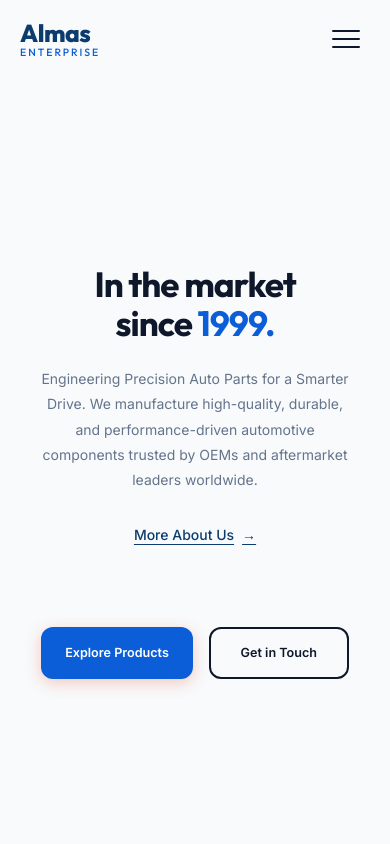
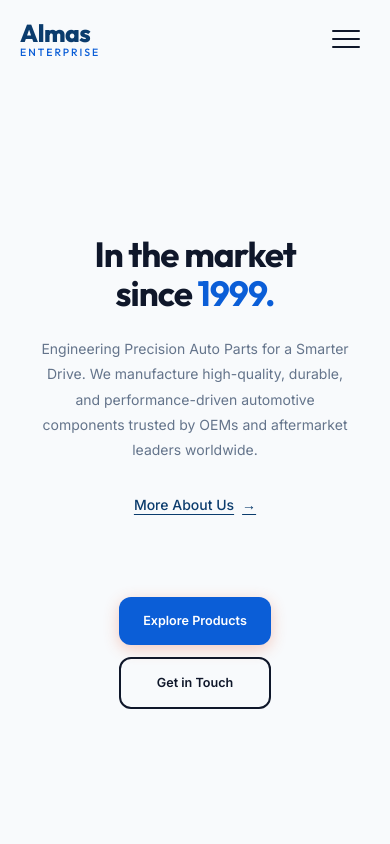
Before and after one commit to MunafBadarpura/almas-auto-parts-1, a React (Vite) app: page / in a window 390 px wide. Shown: the top 844 px of the page. Built offline with nearby package versions, Linux system fonts and the light colour scheme.

Commit message:
fixed phone leggin issyre in home screeen

```diff
--- a/src/App.css
+++ b/src/App.css
@@ -4,10 +4,14 @@
   min-height: 100vh;
   display: flex;
   flex-direction: column;
+  overflow-x: hidden;
+  width: 100%;
 }
 
 main {
   flex: 1;
+  overflow-x: hidden;
+  width: 100%;
 }
 
 /* Page transition effects */
--- a/src/components/Hero.css
+++ b/src/components/Hero.css
@@ -161,14 +161,17 @@
     }
 
     .hero-buttons {
-        flex-direction: row;
-        flex-wrap: wrap;
-        justify-content: center;
-        gap: 16px;
+        flex-direction: column;
+        align-items: stretch;
+        gap: 12px;
+        max-width: 300px;
+        margin-left: auto;
+        margin-right: auto;
     }
 
     .hero-buttons .btn {
-        min-width: 140px;
+        width: 100%;
+        min-width: auto;
         padding: 14px 24px;
         font-size: 0.9rem;
     }
--- a/src/components/Testimonials.css
+++ b/src/components/Testimonials.css
@@ -1,5 +1,5 @@
 .testimonials {
-    padding: 80px 0;
+    padding: 20px 0;
     background: var(--primary);
     overflow: hidden;
 }
--- a/src/index.css
+++ b/src/index.css
@@ -79,6 +79,7 @@
 html {
   scroll-behavior: smooth;
   font-size: 16px;
+  overflow-x: hidden;
 }
 
 body {
@@ -127,6 +128,7 @@ ul, ol {
   margin: 0 auto;
   padding: var(--container-padding);
   width: 100%;
+  overflow-x: hidden;
 }
 
 /* Section Titles */
--- a/src/pages/AboutUsPage.css
+++ b/src/pages/AboutUsPage.css
@@ -5,7 +5,7 @@
 
 /* Hero Section */
 .about-hero {
-    padding: 160px 0 80px;
+    padding: 120px 0 80px;
     background: var(--bg-light);
     text-align: center;
 }
@@ -570,7 +570,7 @@
 
 @media (max-width: 768px) {
     .about-hero {
-        padding: 140px 0 60px;
+        padding: 120px 0 60px;
     }
 
     .about-story-section,
--- a/src/pages/ProductsPage.css
+++ b/src/pages/ProductsPage.css
@@ -5,7 +5,7 @@
 
 /* Hero Section */
 .products-hero {
-    padding: 160px 0 80px;
+    padding: 120px 0 80px;
     background: var(--bg-light);
     text-align: center;
 }
@@ -371,7 +371,7 @@
 
 @media (max-width: 600px) {
     .products-hero {
-        padding: 140px 0 60px;
+        padding: 120px 0 60px;
     }
 
     .products-filters {
```
